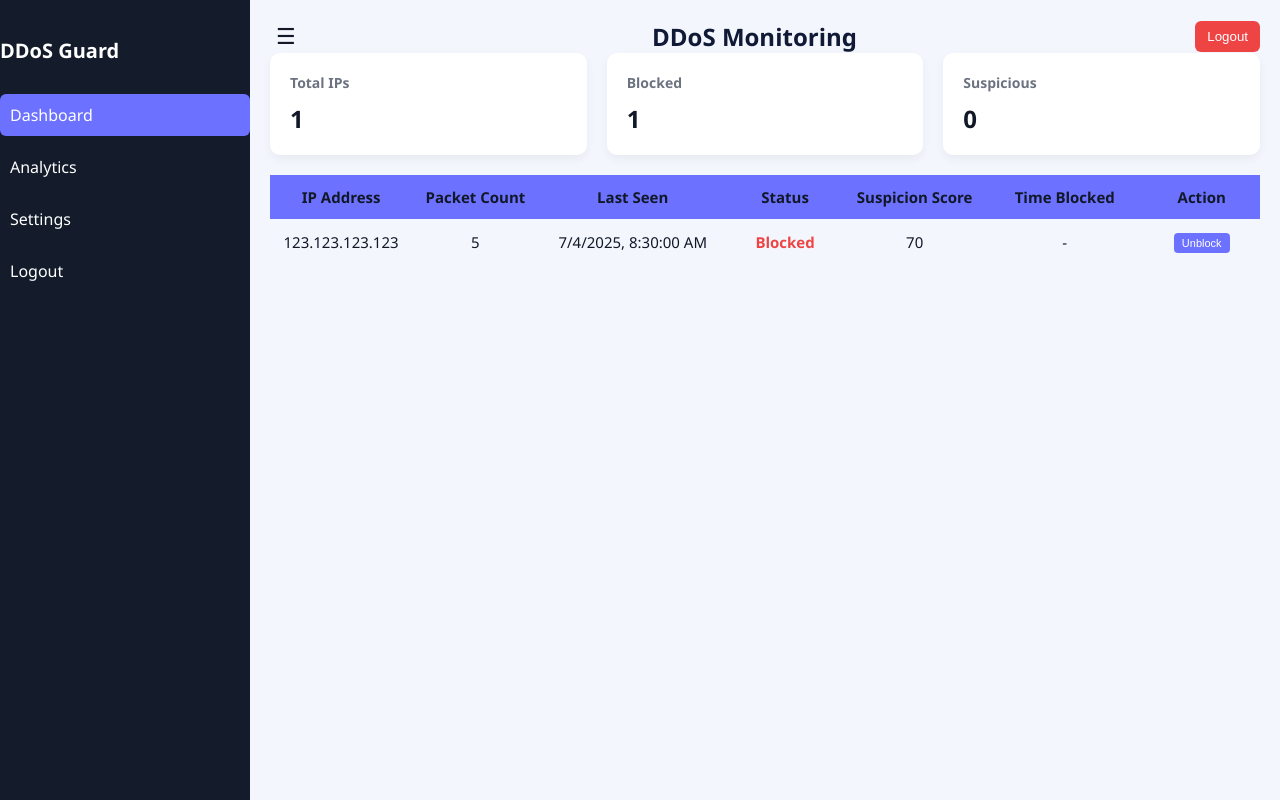
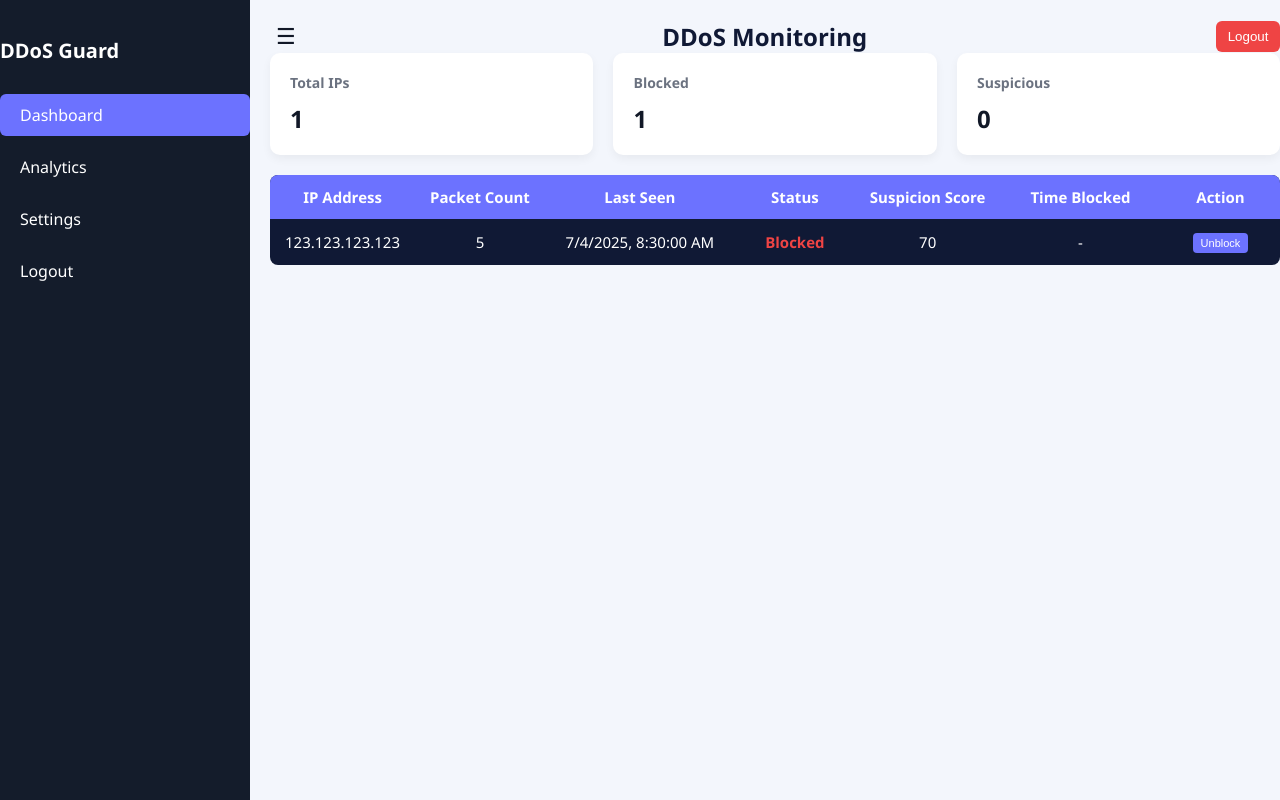
Before and after one commit to samuelkcherian/ddos-protection-system, a Flask app: page /dashboard in a window 1280 px wide. Run offline with Flask 3, Linux system fonts and the light colour scheme; the visitor is signed in with stand-in values (Sample User, id 1).

Commit message:
CSS and JS update

```diff
--- a/static/dashboard.css
+++ b/static/dashboard.css
@@ -44,7 +43,7 @@
     color: var(--text-light);
     text-decoration: none;
     margin: 10px 0;
-    padding: 10px;
+    padding: 10px 20px;
     border-radius: 6px;
 }
 
@@ -99,6 +113,7 @@
     display: flex;
     gap: 20px;
     margin-bottom: 20px;
+    flex-wrap: wrap;
 }
 
 .card {
@@ -125,27 +140,23 @@
 table {
     width: 100%;
     border-collapse: collapse;
-}
-
-table td {
-    white-space: nowrap;
+    background-color: var(--dark-bg);
+    color: var(--text-light);
+    border-radius: 8px;
+    overflow: hidden;
 }
 
 table th,
 table td {
     font-size: 15px;
-    padding: 12px;
+    padding: 12px 15px;
     text-align: center;
+    white-space: nowrap;
 }
 
-td:last-child,
-th:last-child {
-    text-align: center;
-}
-
-th {
-    padding: 12px 15px;
+table th {
     background-color: var(--primary);
+    color: white;
     text-align: center;
 }
 
@@ -156,65 +167,51 @@
 /* Table column widths */
 th:nth-child(3),
 td:nth-child(3) {
+    min-width: 160px;
     /* Last Seen */
-    min-width: 160px;
 }
 
 th:nth-child(4),
 td:nth-child(4) {
+    min-width: 90px;
     /* Status */
-    min-width: 90px;
 }
 
 th:nth-child(5),
 td:nth-child(5) {
+    min-width: 110px;
     /* Suspicion Score */
-    min-width: 110px;
 }
 
 th:nth-child(6),
 td:nth-child(6) {
+    min-width: 130px;
     /* Time Blocked */
-    min-width: 130px;
 }
 
 th:nth-child(7),
 td:nth-child(7) {
+    min-width: 90px;
     /* Action */
-    min-width: 90px;
 }
 
-/* Prevent overlap in narrow screens */
-table td {
-    word-wrap: break-word;
-    white-space: normal;
-}
-
+/* Status colors */
 .status-safe {
-    color: #10b981;
+    color: var(--status-safe);
     font-weight: bold;
 }
 
 .status-blocked {
-    color: #ef4444;
+    color: var(--status-blocked);
     font-weight: bold;
 }
 
 .status-suspicious {
-    color: #f59e0b;
+    color: var(--status-suspicious);
     font-weight: bold;
 }
 
-
-.sidebar.closed {
-    position: absolute;
-    left: -230px;
-}
-
-.main.expanded {
-    margin-left: 0;
-}
-
+/* Collapse button */
 .toggle-btn {
     font-size: 22px;
     background: none;
```
Also changed, not shown: other parts of static/dashboard.css (+27 -6 lines), static/dashboard.js (+11 -16 lines).
